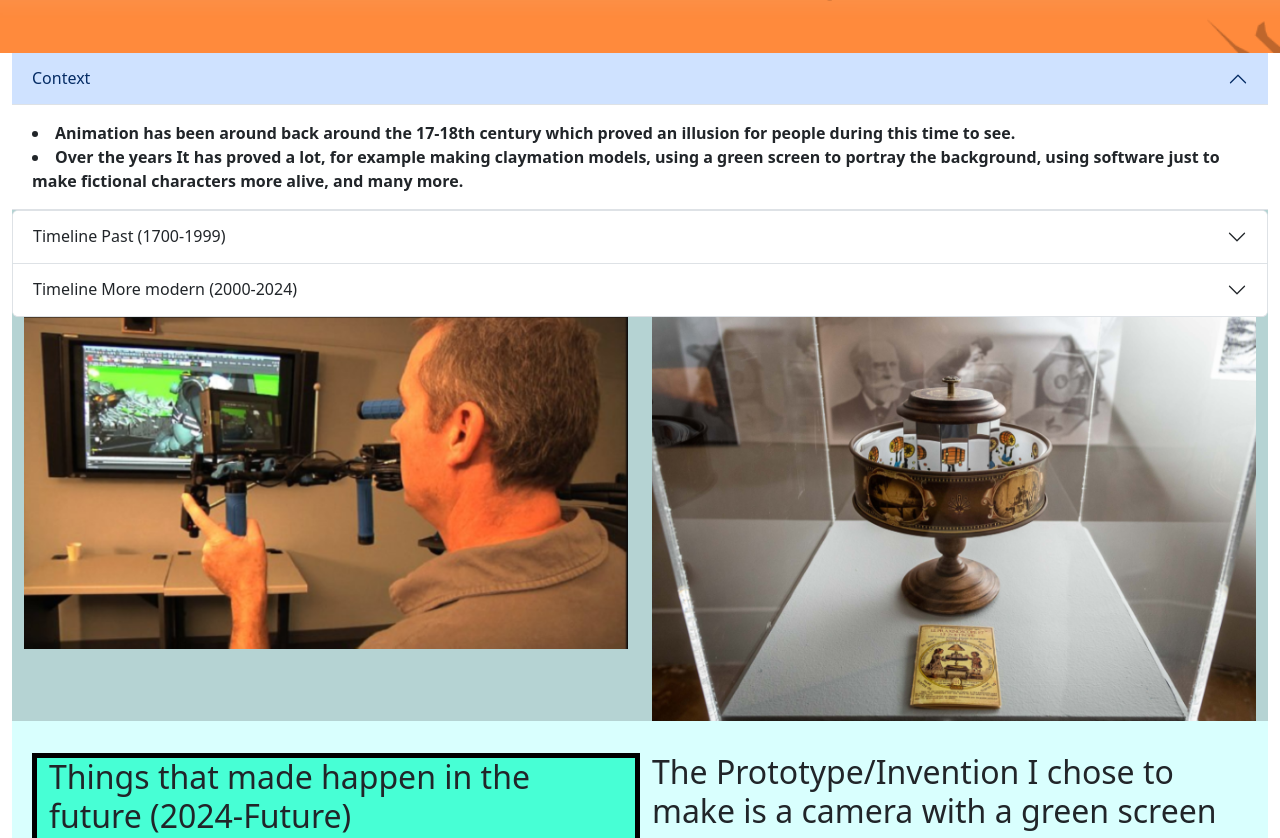
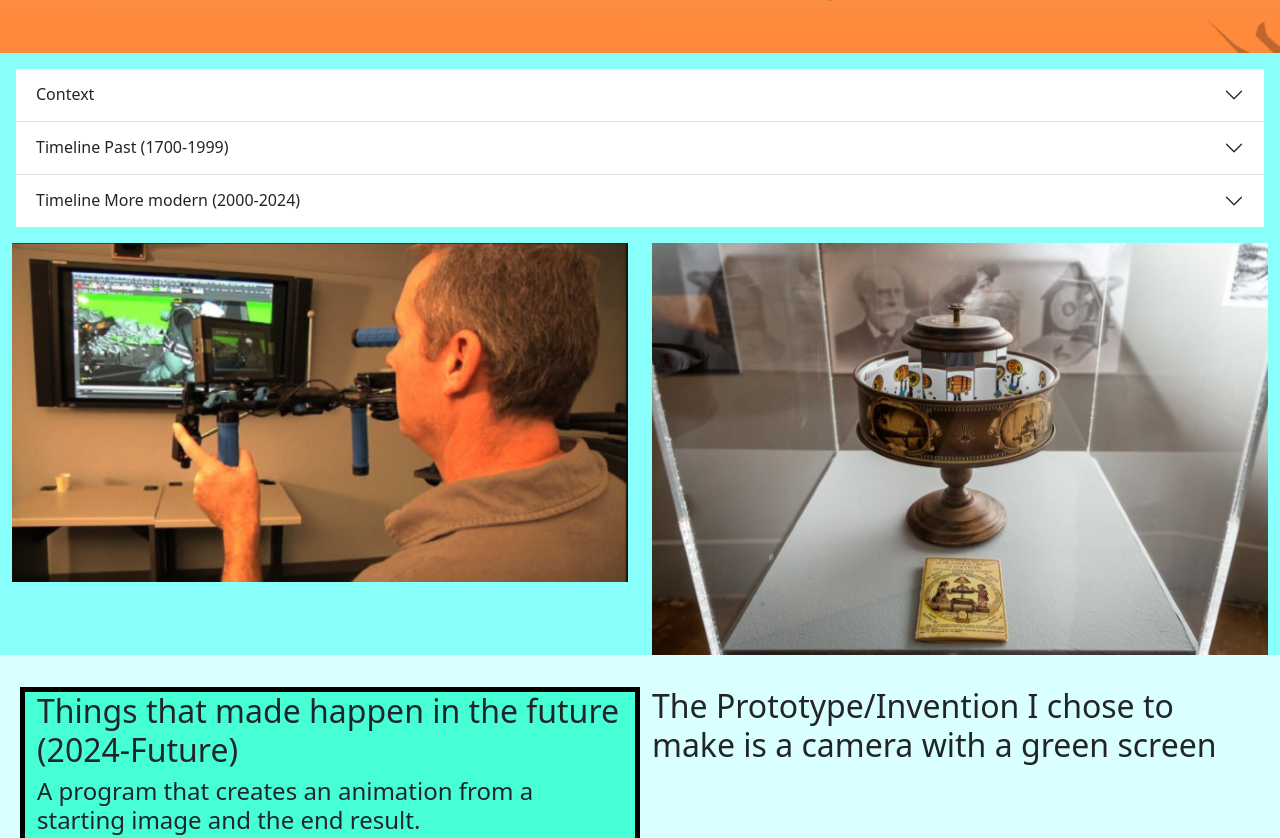
Before and after one commit to keithh9704/sep10-freedom-project, a plain HTML site: page index.html in a window 1280 px wide. Shown: the part 827-1665 px from the top of the page. Drawn offline with nearby package versions, Linux system fonts and the light colour scheme.

Commit message:
Fixed accordion and colors flow

```diff
--- a/index.html
+++ b/index.html
@@ -36,7 +36,7 @@ padding-bottom: 20rem;
   background-color: #47FFD5;
 }
 .accordion {
-  background-color: #B5D3D3;
+  background-color: #89fffc;
 }
 .aframe {
   margin: auto;
@@ -50,6 +50,11 @@ padding-bottom: 20rem;
 }
 #credit{
   padding: 2rem;
+  background-color: #89fffc;
+}
+#parta{
+  padding: 1rem;
+  background-color: #89fffc;
 }
 
 
@@ -96,25 +101,23 @@ padding-bottom: 20rem;
             <div class="accordion accordion-flush" id="accordionFlushExample">
               <div class="accordion-item">
                 <h2 class="accordion-header">
-                <button class="accordion-button" type="button" data-bs-toggle="collapse" data-bs-target="#collapseOne" aria-expanded="true" aria-controls="collapseOne">
+                  <button class="accordion-button collapsed" type="button" data-bs-toggle="collapse" data-bs-target="#flush-collapseOne" aria-expanded="false" aria-controls="flush-collapseOne">
                     Context
                   </button>
                 </h2>
-              <div id="collapseOne" class="accordion-collapse collapse show" data-bs-parent="#accordionExample">
-                <div class="accordion-body">
-                  <strong>
-                    <li> Animation has been around back around the 17-18th century which proved an illusion for people during this time to see.</li>
+                <div id="flush-collapseOne" class="accordion-collapse collapse" data-bs-parent="#accordionFlushExample">
+                  <div class="accordion-body"> <li> Animation has been around back around the 17-18th century which proved an illusion for people during this time to see.</li>
                     <li> Over the years It has proved a lot, for example making claymation models, using a green screen to portray the background, using software just to make fictional characters more alive, and many more. </li>
                   </div>
                 </div>
               </div>
               <div class="accordion-item">
                 <h2 class="accordion-header">
-                <button class="accordion-button collapsed" type="button" data-bs-toggle="collapse" data-bs-target="#collapseTwo" aria-expanded="false" aria-controls="collapseTwo">
+                  <button class="accordion-button collapsed" type="button" data-bs-toggle="collapse" data-bs-target="#flush-collapseTwo" aria-expanded="false" aria-controls="flush-collapseTwo">
                     Timeline Past (1700-1999)
                   </button>
                 </h2>
-              <div id="collapseTwo" class="accordion-collapse collapse" data-bs-parent="#accordionExample">
+                <div id="flush-collapseTwo" class="accordion-collapse collapse" data-bs-parent="#accordionFlushExample">
                   <div class="accordion-body">
                     <li> Other early animation devices are zoetrope and praxinoscope and they are used to animate a play. This is shown from the image on the bottom right</li>
                    <li> To also make stop motion you can use pens to draw frames for the animation </li>
@@ -126,11 +129,11 @@ padding-bottom: 20rem;
               </div>
               <div class="accordion-item">
                 <h2 class="accordion-header">
-                <button class="accordion-button collapsed" type="button" data-bs-toggle="collapse" data-bs-target="#collapseThree" aria-expanded="false" aria-controls="collapseThree">
+                  <button class="accordion-button collapsed" type="button" data-bs-toggle="collapse" data-bs-target="#flush-collapseThree" aria-expanded="false" aria-controls="flush-collapseThree">
                     Timeline More modern (2000-2024)
                   </button>
                 </h2>
-              <div id="collapseThree" class="accordion-collapse collapse" data-bs-parent="#accordionExample">
+                <div id="flush-collapseThree" class="accordion-collapse collapse" data-bs-parent="#accordionFlushExample">
                   <div class="accordion-body">
                     <ul> You would need a good functioning computer to make high quality animation. Some examples are: </ul>
                      <li>Quad-Core Processor which can process high quality pretty well.</li>
@@ -143,6 +146,8 @@ padding-bottom: 20rem;
                      <li>Camera can be small and have no contractions or a camera can be large and have a lot of contractions to make the stop motion cool and smooth.</li>
                    <li> The most modern animation softwares are Adobe Animate, Blender, Pencil2D, Animaker and Biteable. </li>
                    <li> Making an animation off of one picture. </li>
+
+                  </div>
                 </div>
               </div>
             </div>
@@ -187,8 +192,8 @@ padding-bottom: 20rem;
          </div>
         </div>
        </div>
-       <div class="container-fluid">
-        <div class="container" id=credit>
+       <div class="container-fluid" id=credit>
+        <div class="container">
          <h3>The Images I used that came from:</h3>
          <div>
          <a href="https://www.awn.com/sites/default/files/styles/inline/public/image/featured/53128-all-world-s-virtual-stage-disney-s-new-camera-capture-system.jpg?itok=M2w4JaxQ">Image on the left under the accordion</a>
```
Lines whose indentation alone changed are shown as unchanged.
